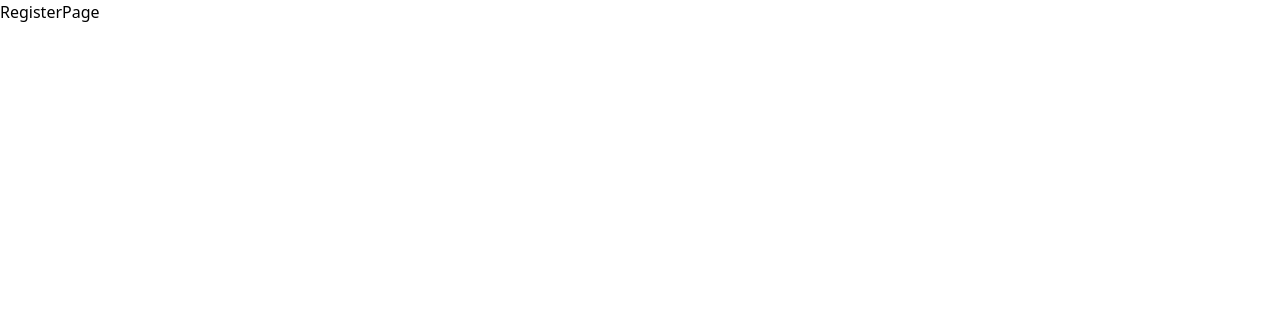
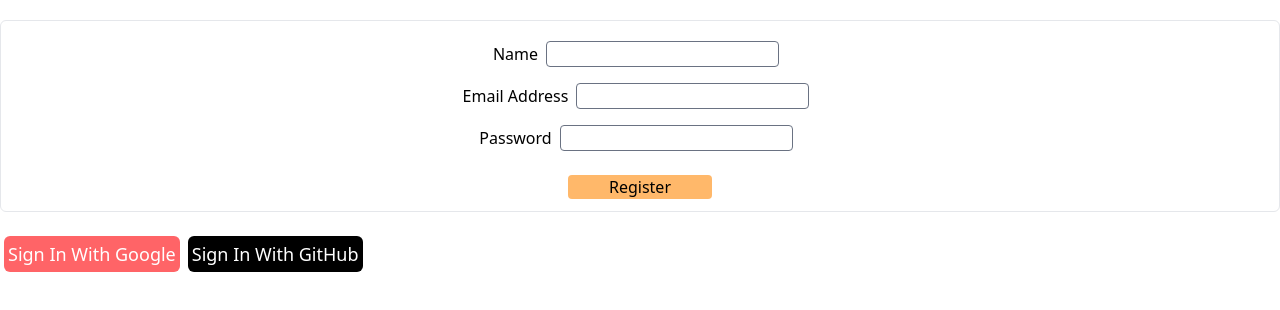
Before and after one commit to timmy-turner005/next-auth-tutelage, a Next.js app: page /register in a window 1280 px wide. Shown: the top 310 px of the page. Built offline with nearby package versions, Linux system fonts and the light colour scheme; no server answers.

Commit message:
registration form in works

```diff
--- /dev/null
+++ b/src/app/components/RegistrationForm.jsx
@@ -0,0 +1,50 @@
+import React from 'react'
+import SocialLogin from './SocialLogin';
+
+export default function RegistrationForm() {
+  return (
+    <>
+
+      <form
+        className="my-5 flex flex-col items-center border p-3 border-gray-200 rounded-md"
+      >
+        <div className="my-2">
+          <label htmlFor="name">Name</label>
+          <input
+            className="border mx-2 border-gray-500 rounded"
+            type="text"
+            name="name"
+            id="name"
+          />
+        </div>
+        <div className="my-2">
+          <label htmlFor="email">Email Address</label>
+          <input
+            className="border mx-2 border-gray-500 rounded"
+            type="email"
+            name="email"
+            id="email"
+          />
+        </div>
+
+        <div className="my-2">
+          <label htmlFor="password">Password</label>
+          <input
+            className="border mx-2 border-gray-500 rounded"
+            type="password"
+            name="password"
+            id="password"
+          />
+        </div>
+
+        <button
+          type="submit"
+          className="bg-orange-300 mt-4 rounded flex justify-center items-center w-36"
+        >
+          Register
+        </button>
+      </form>
+      <SocialLogin />
+    </>
+  );
+}
--- a/src/app/register/page.jsx
+++ b/src/app/register/page.jsx
@@ -1,7 +1,8 @@
 import React from 'react'
+import RegistrationForm from '../components/RegistrationForm';
 
 export default function RegisterPage() {
   return (
-    <div>RegisterPage</div>
+    <RegistrationForm />
   )
 }
```
